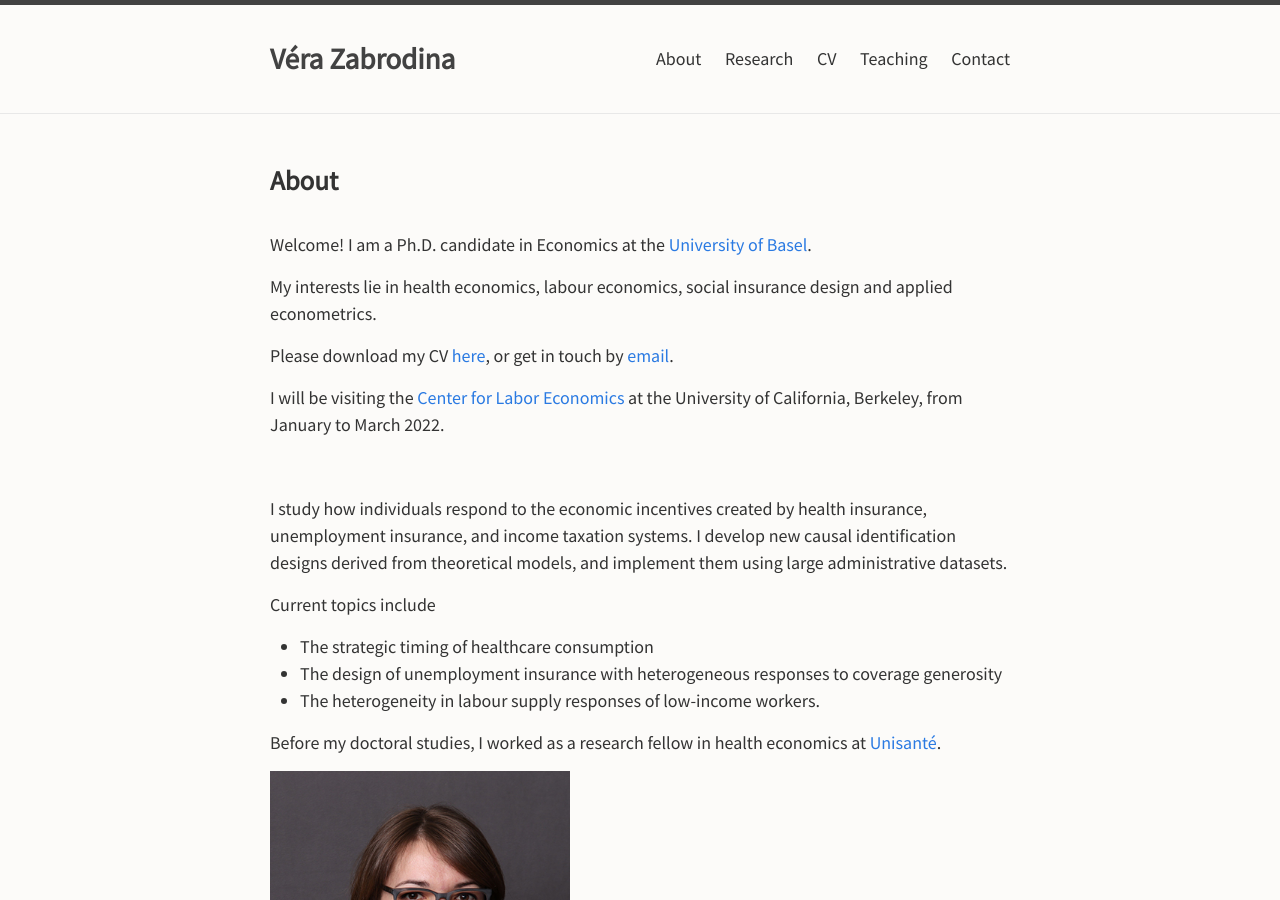
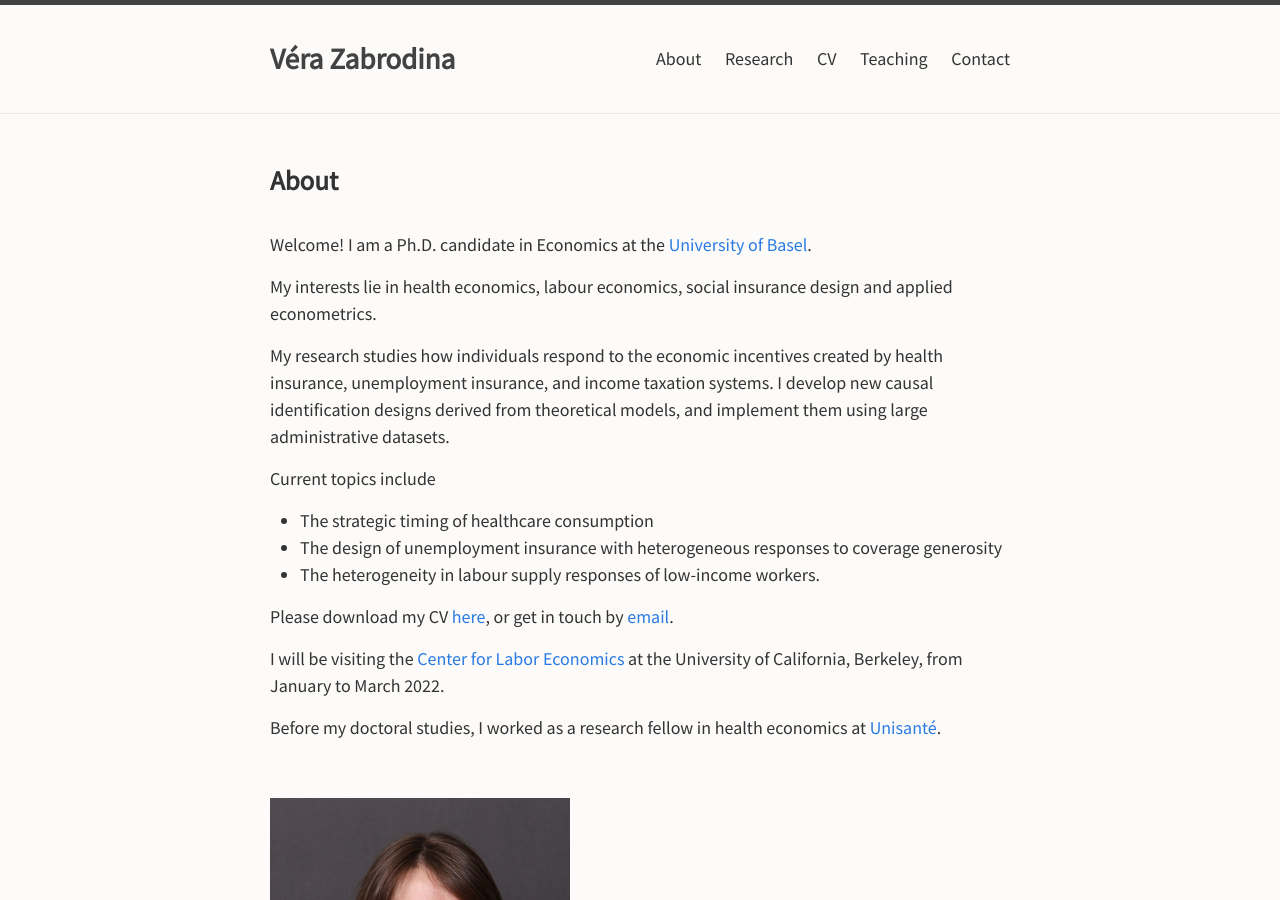
Before and after one commit to verazb/verazb.github.io, a Jekyll site: the page built from index.md, in a window 1280 px wide and 900 px high. Built offline with Jekyll 4.4.1, drawn with Linux system fonts in a browser that asks for light colours; our own code applies the rules of GitHub Pages for plain Markdown files; part of the change alters nothing that is shown.

Commit message:
Update index.md

```diff
--- a/index.md
+++ b/index.md
@@ -9,15 +9,7 @@ Welcome! I am a Ph.D. candidate in Economics at the [University of Basel](https:
 
 My interests lie in health economics, labour economics, social insurance design and applied econometrics.
 
-Please download my CV [here](docs/Zabrodina_CV_Nov2021.pdf), or get in touch by [email](mailto:vera.zabrodina@unibas.ch).
-
-I will be visiting the [Center for Labor Economics](http://cle.berkeley.edu/) at the University of California, Berkeley, from January to March 2022.
-
-
-<br />
-
-
-I study how individuals respond to the economic incentives created by health insurance, unemployment insurance, and income taxation systems.
+My research studies how individuals respond to the economic incentives created by health insurance, unemployment insurance, and income taxation systems.
 I develop new causal identification designs derived from theoretical models, and implement them using large administrative datasets.
 
 Current topics include
@@ -26,9 +18,14 @@ Current topics include
 - The heterogeneity in labour supply responses of low-income workers.
 
 
+Please download my CV [here](docs/Zabrodina_CV_Nov2021.pdf), or get in touch by [email](mailto:vera.zabrodina@unibas.ch).
+
+I will be visiting the [Center for Labor Economics](http://cle.berkeley.edu/) at the University of California, Berkeley, from January to March 2022.
+
 Before my doctoral studies, I worked as a research fellow in health economics at [Unisanté](https://www.unisante.ch/fr).
 
 
+<br />
 
 
 <img src="docs/VeraZabrodina2.JPG" width="300">
```
